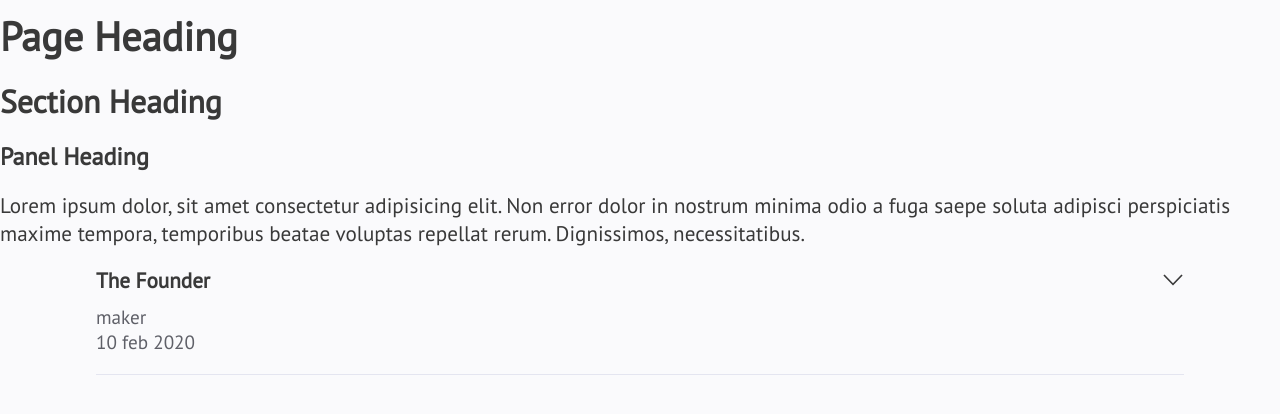
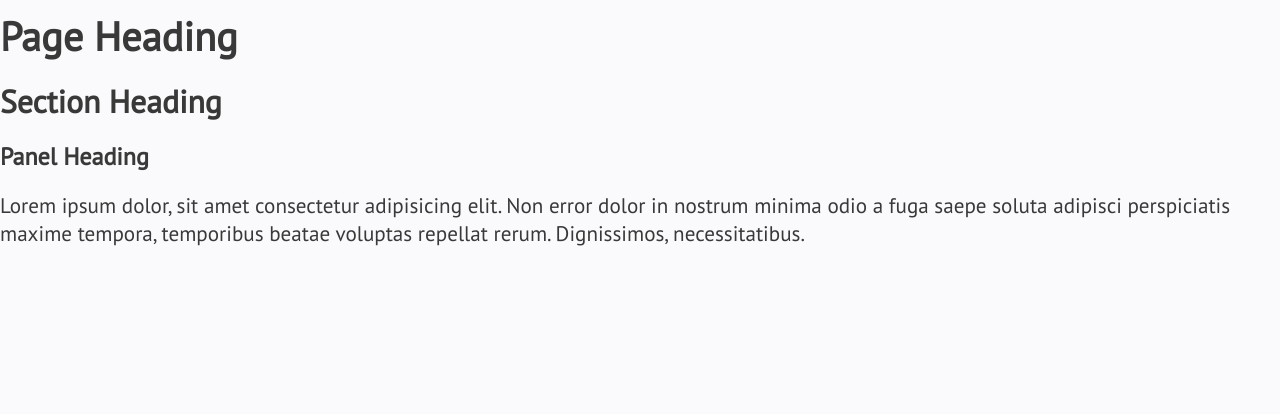
Before and after one commit to nology-tech/Union-Client-Project, a React (Vite) app: page / in a window 1280 px wide. Shown: the top 414 px of the page. Built offline with nearby package versions, Linux system fonts and the light colour scheme.

Commit message:
Removed event card component from home

```diff
--- a/src/pages/Home/Home.tsx
+++ b/src/pages/Home/Home.tsx
@@ -1,4 +1,3 @@
-import EventCard from "../../components/EventCard/EventCard";
 import Layout from "../../components/Layout/Layout";
 
 const Home = () => {
@@ -13,13 +12,6 @@ const Home = () => {
         maxime tempora, temporibus beatae voluptas repellat rerum. Dignissimos,
         necessitatibus.
       </p>
-      <EventCard
-        title="The Founder"
-        maker="maker"
-        date="10 feb 2020"
-        textContent="blahblah"
-        gallery="pictures"
-      />
     </Layout>
   );
 };
```
